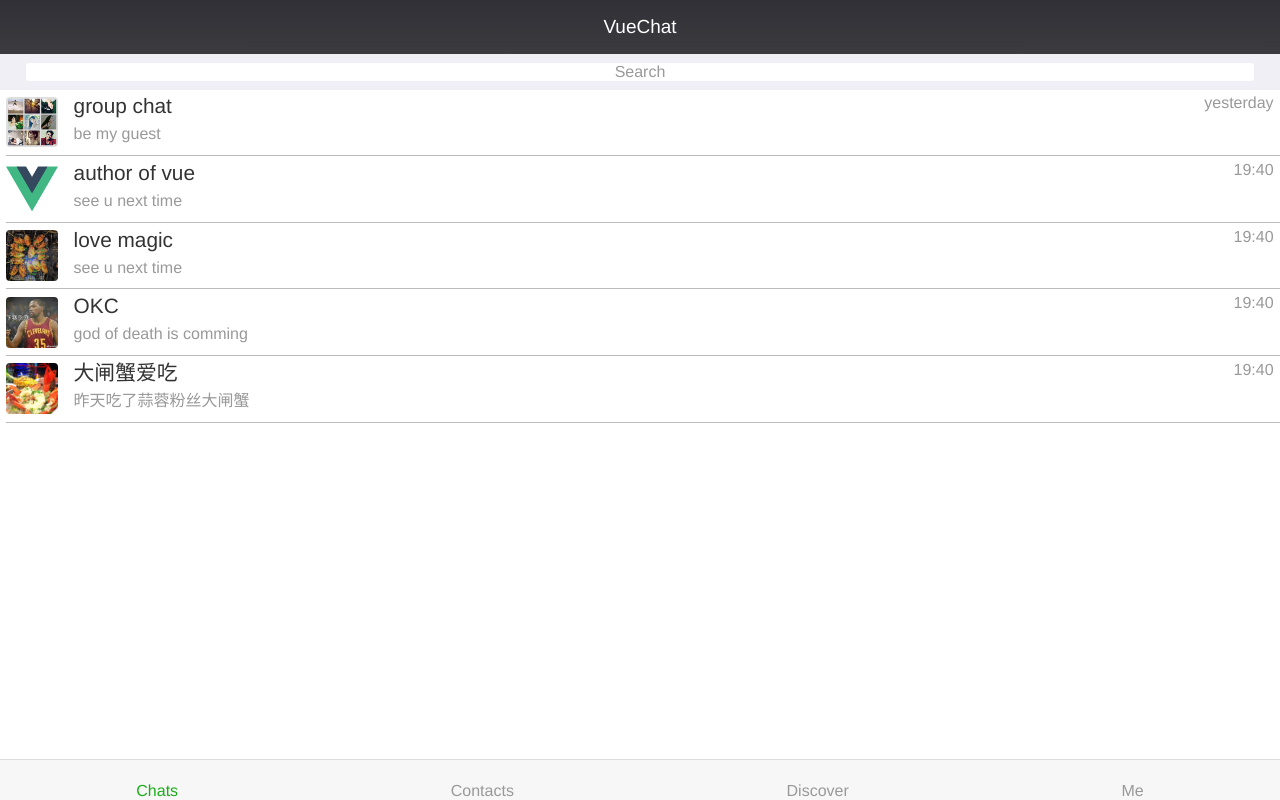
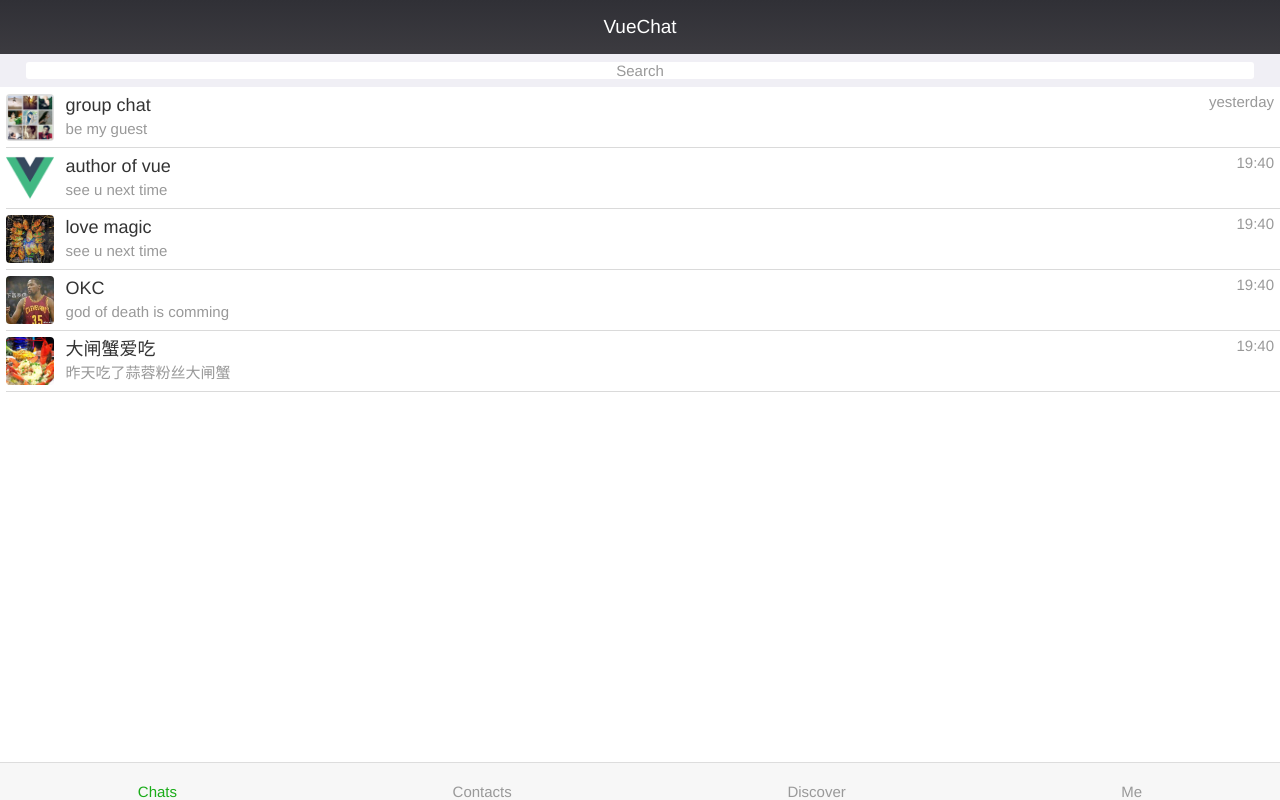
Before and after one commit to XuHanpeace/vueChat, a Vue app: page /chats/dialogue#/chats in a window 1280 px wide. Built offline with nearby package versions, Linux system fonts and the light colour scheme; some icons are missing.

Commit message:
adjust root font-size and some other css

```diff
--- a/src/App.vue
+++ b/src/App.vue
@@ -87,6 +87,7 @@
       text-align: center;
       color: #333;
       height: 100%;
+      font-size: 15px;
 }
 a{
     text-decoration: none;
@@ -140,7 +141,7 @@
     flex: 1;
     line-height: 2.5rem;
     text-align: left;
-    padding-left: 1rem;
+    padding-left: .7rem;
 }
 .bar-left {
     display: flex;
--- a/src/components/chats.vue
+++ b/src/components/chats.vue
@@ -95,7 +95,7 @@
 .chatsItems {
 	color: #999;
 	list-style: none;
-	border-bottom: 1px solid #bbb;
+	border-bottom: 1px solid #dadada;
 }
 .chatsItems img,.img {
 	width: 3.2em;
@@ -106,7 +106,7 @@
 }
 .chatsItems .item {
 	width: 100%;
-	padding:.3em 0;
+	padding: .4em 0;
 	display: flex;
 	flex-direction: row;
 	justify-content: space-between;
@@ -117,7 +117,7 @@
 	margin-left: 10px;
 }
 .chatsItems .nickName {
-	font-size: 1.3em;
+	font-size: 1.2em;
 	color: #333;
 }
 .chatsItems .bar-middle {
@@ -129,9 +129,7 @@
 .lastTime {
 	padding-right: 3px
 }
-.lastMsg {
-	line-height: 2rem;
-}
+
 ul.chatList {
 	background-color: #fff;
 	padding-left: .4rem;
--- a/src/components/footItem.vue
+++ b/src/components/footItem.vue
@@ -3,7 +3,7 @@
 		<template v-for="(item,index) in options">
 			<div>
 				<router-link :to="{path:item.goto}" :class="{isSelected: index === selected}" >
-					<icon :name="item.name" scale="3"></icon>
+					<icon :name="item.name" scale="2.5"></icon>
 					<p>{{item.content}}</p>
 				</router-link>
 			</div>
--- a/src/components/myProfile.vue
+++ b/src/components/myProfile.vue
@@ -92,6 +92,7 @@
 
 .nickName img {
 	width: 18px;
-	vertical-align: text-bottom;
+	position: relative;
+	top: .2em;
 }
 </style>
```
